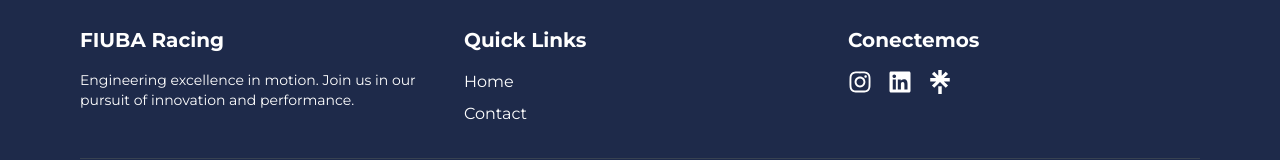
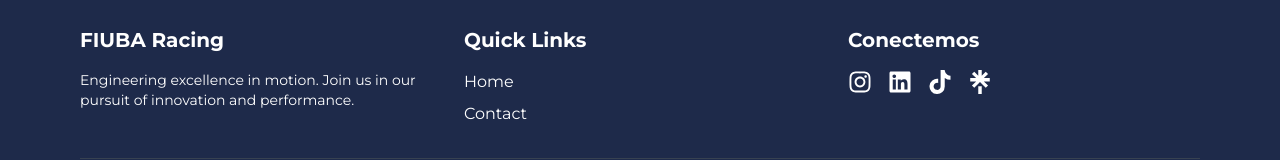
Before and after one commit to Agustin1324/formula-sae-website, a Next.js app: page / in a window 1280 px wide. Shown: the part 6715-6875 px from the top of the page. Built offline with nearby package versions, Linux system fonts and the light colour scheme.

Commit message:
feat: add TikTok link to footer

```diff
--- a/components/footer.tsx
+++ b/components/footer.tsx
@@ -1,5 +1,5 @@
 import Link from "next/link";
-import { FaFacebook, FaTwitter, FaInstagram, FaLinkedin } from 'react-icons/fa';
+import { FaFacebook, FaTwitter, FaInstagram, FaLinkedin, FaTiktok } from 'react-icons/fa';
 import { SiLinktree } from 'react-icons/si';
 
 export default function Footer() {
@@ -34,6 +34,11 @@ export default function Footer() {
                 <FaLinkedin size={24} />
               </a>
               <a
+                href="https://www.tiktok.com/@fiuba.racing?_t=zm-8uthkxlyc2f&_r=1"
+                className="text-white hover:text-[#00A3FF] transition-colors duration-300">
+                <FaTiktok size={24} />
+              </a>
+              <a
                 href="https://linktr.ee/FiubaRacing"
                 className="text-white hover:text-[#00A3FF] transition-colors duration-300">
                 <SiLinktree size={24} />
```
